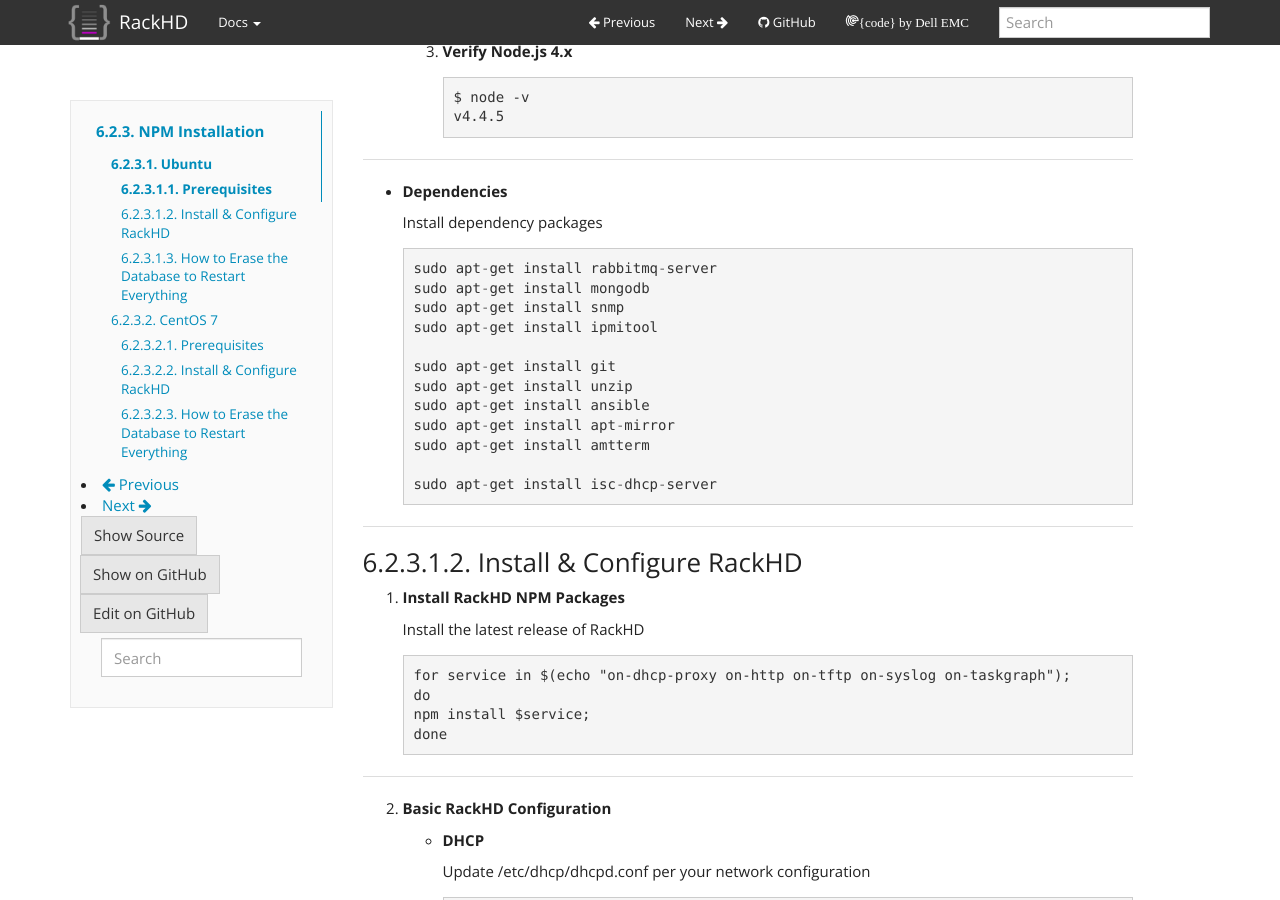
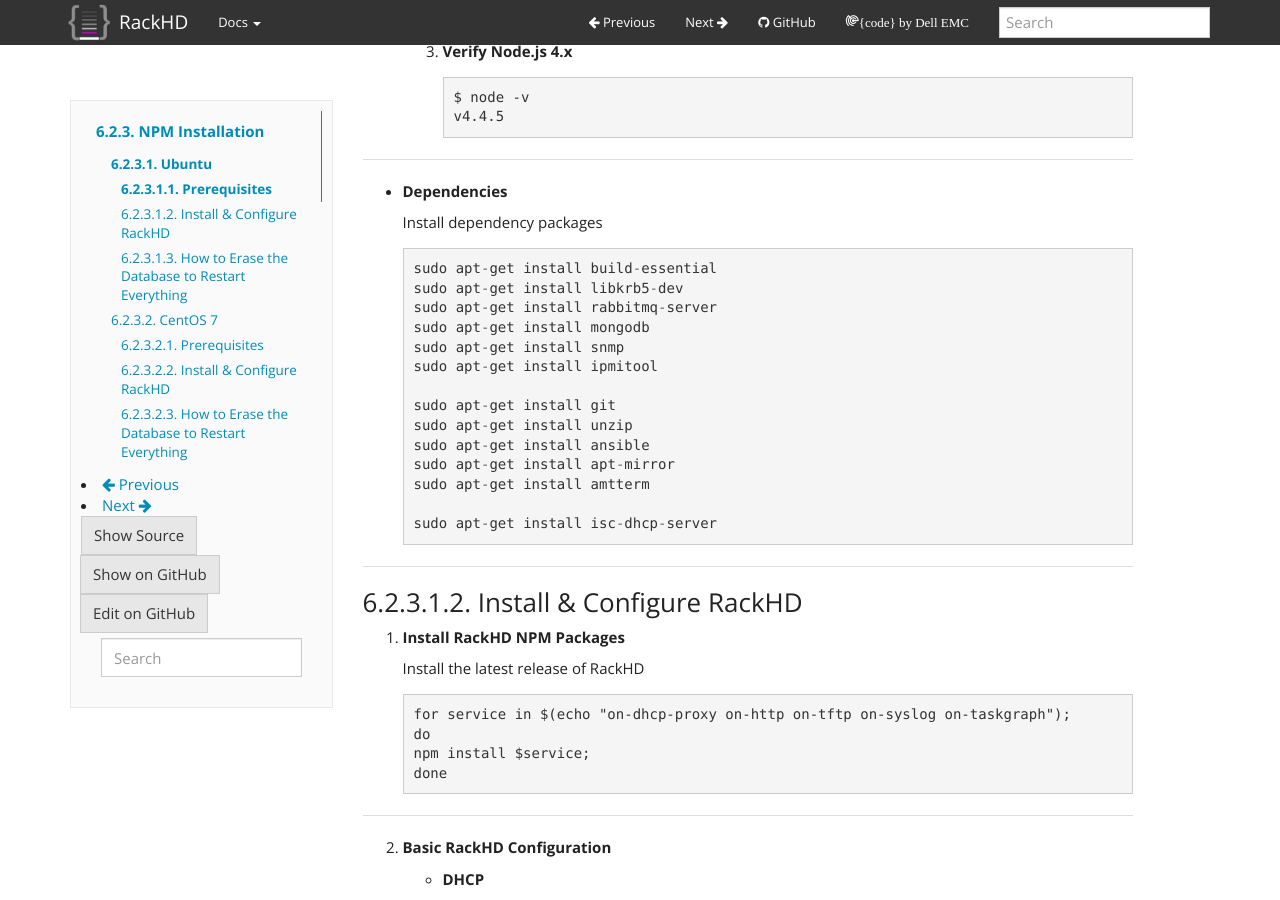
Before and after one commit to RackHD/docs, a Sphinx documentation site: the page built from docs/rackhd/npm_based_installation.rst, in a window 1280 px wide and 900 px high, scrolled down 1247 px. Built offline with Sphinx 7.4.7, drawn with Linux system fonts in a browser that asks for light colours.

Commit message:
Add extra install dependency packages

```diff
--- a/docs/rackhd/npm_based_installation.rst
+++ b/docs/rackhd/npm_based_installation.rst
@@ -87,6 +87,8 @@
 
   .. code::
 
+    sudo apt-get install build-essential
+    sudo apt-get install libkrb5-dev
     sudo apt-get install rabbitmq-server
     sudo apt-get install mongodb
     sudo apt-get install snmp
```
